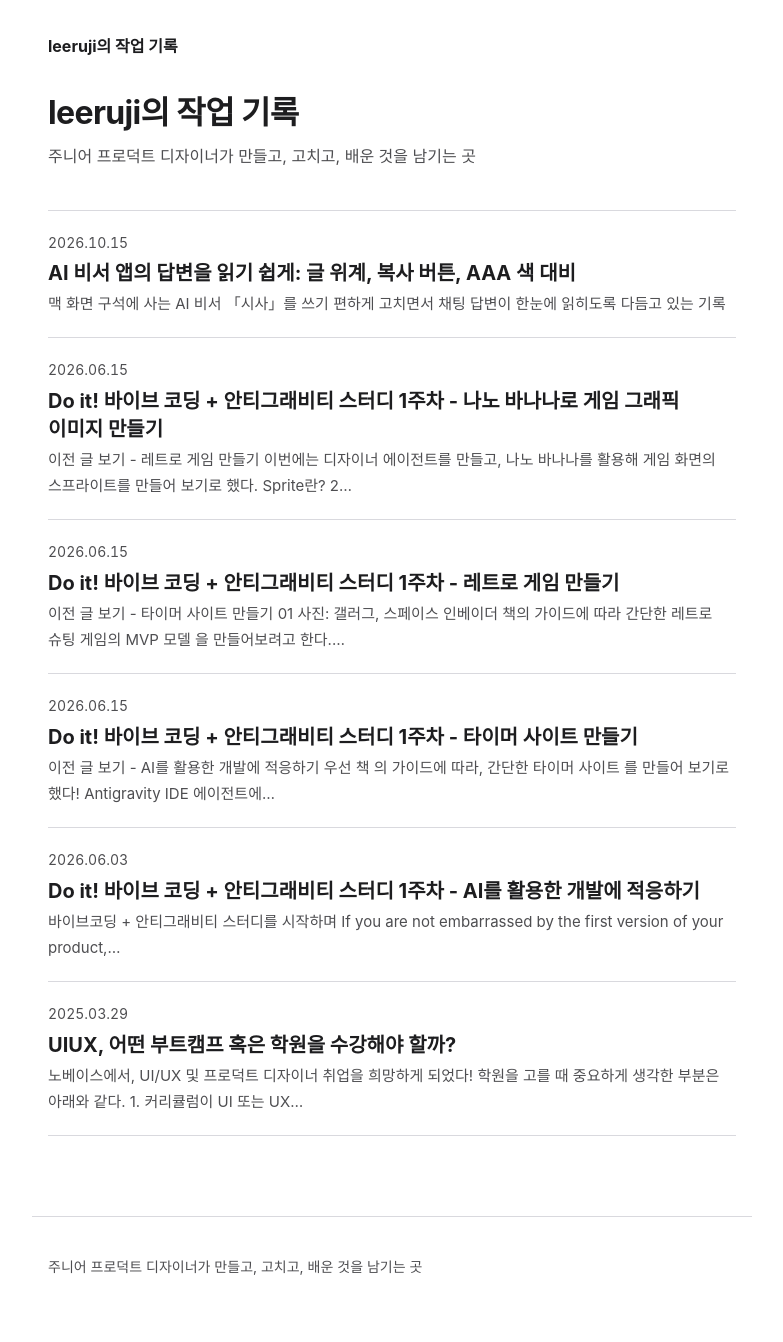
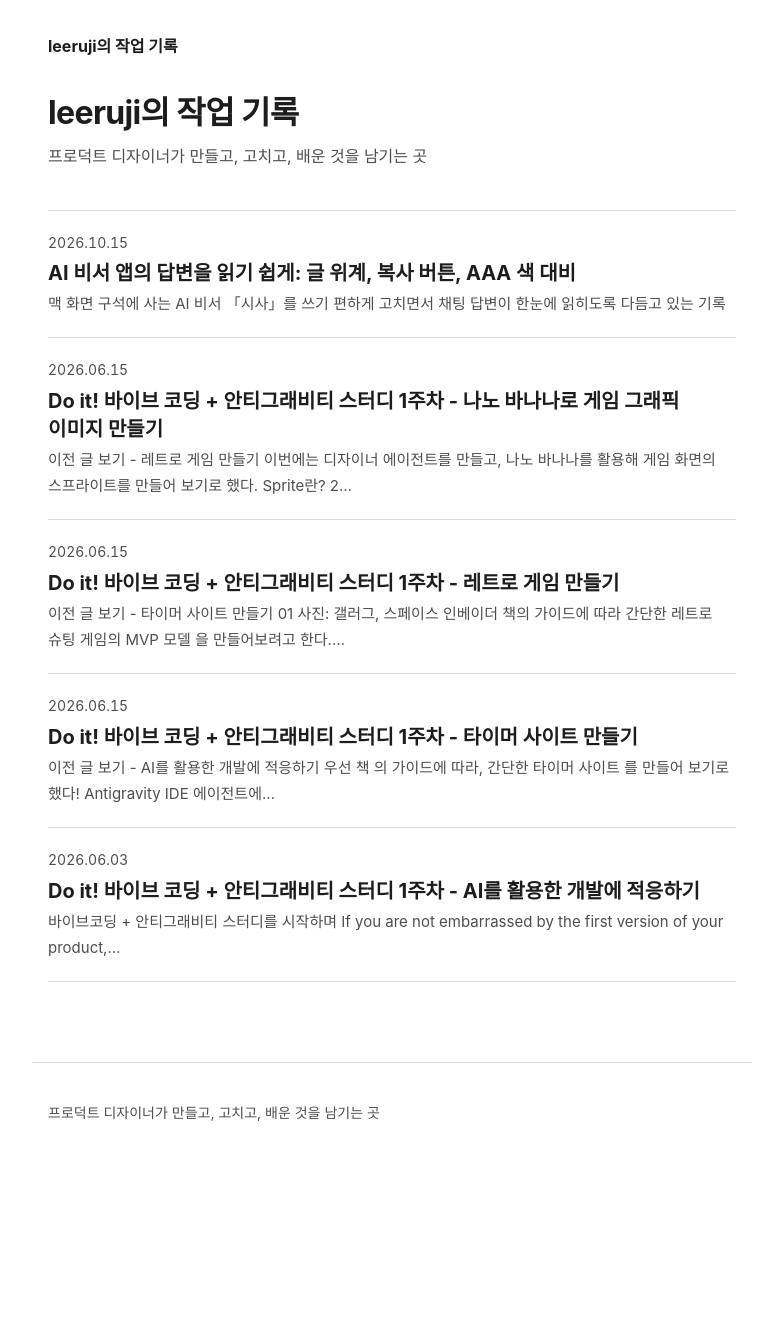
Before and after one commit to leeruji/leeruji.github.io, a Jekyll site: the page built from index.html, in a window 1280 px wide. Shown: the whole page, without its empty margins (248-1031 px from the left). Built offline with Jekyll 4.4.1, drawn with Linux system fonts in a browser that asks for light colours; after the commit the page ends 1188 px from its top, so only the background shows below that; part of the change alters nothing that is shown.

Commit message:
chore: 부트캠프 글 내리고 소개에서 '주니어' 빼기
Co-Authored-By: Claude Opus 5.5 <noreply@anthropic.com>

```diff
--- a/_config.yml
+++ b/_config.yml
@@ -1,5 +1,5 @@
 title: leeruji의 작업 기록
-description: 주니어 프로덕트 디자이너가 만들고, 고치고, 배운 것을 남기는 곳
+description: 프로덕트 디자이너가 만들고, 고치고, 배운 것을 남기는 곳
 lang: ko
 timezone: Asia/Seoul
 markdown: kramdown
--- a/_posts/2025-03-29-tistory-2.html
+++ /dev/null
@@ -1,59 +0,0 @@
----
-layout: post
-title: "UIUX, 어떤 부트캠프 혹은 학원을 수강해야 할까?"
-date: 2025-03-29 02:03:48 +0900
-summary: "노베이스에서, UI/UX 및 프로덕트 디자이너 취업을 희망하게 되었다! 학원을 고를 때 중요하게 생각한 부분은 아래와 같다. 1. 커리큘럼이 UI 또는 UX…"
-tags: ["Code it :Product design", "KDT", "UI", "UX"]
-original: https://meldue.tistory.com/2
----
-<p>노베이스에서, UI/UX 및 프로덕트 디자이너 취업을 희망하게 되었다!</p>
-<p>학원을 고를 때 중요하게 생각한 부분은 아래와 같다.</p>
-
-<p><strong>1. 커리큘럼이 UI 또는 UX쪽에만 치우쳐있지는 않은지?</strong> (말로만 둘 다 중요하게 가르친다고 하는 학원도 많았다.)</p>
-<p><strong>2. 내배카로 KDT 또는 국비무료지원이 되는지? 훈련 장려금이 나오는지?</strong></p>
-<p>(유료강의가 확실하게 퀄리티가 다르다면 유료도 고려해볼만했으나 돈이 없는 것도 사실이었다)</p>
-<p><strong>3. 강사 정보가 명확히 공개되어 있는지? 강사의 경력이 가르침에 부족하지는 않은지?</strong></p>
-<p><strong>4. 강사의 작업물 스타일이나 강의 내용이 최신을 따라가지 못하고 올드한지?</strong></p>
-<p><strong>5. 취업 연계 또는 인턴십 기회가 주어지는지?</strong></p>
-<p><strong>6. 수료 후에도 포트폴리오 피드백과 취업 준비 도움을 꼼꼼하게 받을 수 있는지?</strong></p>
-<p><strong>7. 무작정 빠른 취업보다는 제대로 배울 수 있는 6~7개월의 강의 과정을 원하는데 강의 과정이 너무 짧지는 않은지?</strong></p>
-<p><strong>8. 학원 내에서 스터디가 가능하거나 수강생끼리 커뮤니케이션을 쌓을 수 있는 곳인지?</strong></p>
-<p><strong>9. 성실하고 빡세게 배울 수 있는 곳인지? 체계적인 시간표나 학습표가 정해져있는지?</strong></p>
-<p><strong>10. 강의 커리큘럼이 기간에 비해 늘어지지 않는지? 불필요한 툴 강의나 내용 비중이 많지는 않은지?</strong></p>
-<p><strong>11. 강의에 대한 후기가 어떤지?</strong></p>
-<p><strong>12. 개강일이 멀지는 않은지?</strong></p>
-<p><strong>13. HRD의 고용취업률이 낮지는 않은지?</strong></p>
-<p><strong>14. 매 강의마다 강사가 바뀌는지? 담임제로 끝까지 책임이 가능한지?</strong></p>
-<p><strong>15. 프로덕트 기획까지 배울 수 있는지?</strong></p>
-<p><strong>16. 필수항목은 아니지만 이왕이면 도서비 지원, 학습 장비 및 공간 대여, 메타버스 적극 활용 및 커뮤니티까지 지원해주는 곳이면 더욱 최고!!</strong></p>
-<hr>
-<p>하나 하나 꼼꼼히 따져보다보니 모든 것에 부합하는 곳은 사실상 거의 없었다.</p>
-<p>유명한 학원이라고 해서 찾아보니 UI에만 집중이 되어있다던가, 강사진 변동 이슈가 잦다던가, 마음에 들더라도 개강일이 너무 멀다던가 과정이 너무 짧았다. (전체적으로 조사한 학원 및 부트캠프는 내일배움캠프, 오즈코딩스쿨, 디자인나스, 봄디자인, 유디아카데미, 리메인, 디프렙, 아마스에잇, 윤빌리티, 스튜디오 에틴, 하이미디어, 코드잇 스프린트 등과 같다. 카카오와 함께 하는 구름톤 딥다이브 프로덕트 디자인 과정도 관심이 있었으나 카카오와 구름톤의 명성을 건 만큼 경쟁률이 매우 셀 게 분명하고 개강일이 멀었다!)</p>
-
-<p>서치 중 <strong>'부트텐트'</strong>라는 좋은 부트캠프 집합 비교 사이트를 알게 되었다.</p>
-<p>사실 이미 라이브 설명회를 종종 듣고 있는 제로베이스 UIUX스쿨에 수강 신청을 해두었었는데,</p>
-<p>잘 알아보니 강의 기간이 짧기도 하고 과대광고라는 후기도 몇 개 보였다. 또 이왕 배울 거 프로덕트 기획까지 배우고 싶었다.</p>
-<p>(그래도 프리스쿨이나 학습계획표 등 시스템도 잘 되어있고 초심자에겐 환불을 꽤나 망설였을 만큼 매력적인 커리큘럼이었다...</p>
-<p>하지만 비싸다!!! 할인해도 그 돈이면 다른 학원 수업 4개는 들을 수 있다.)</p>
-
-<p>그러다 오즈코딩스쿨 프로덕트 디자인 부트캠프 공고를 보고 지원동기를 접수한 후 바로 합격 문자를 받았다.</p>
-<p>그 와중에도 다른 학원들과 열심히 비교하느라 꽤 바빴다.</p>
-
-<p>잠깐 들어갔던 오즈코딩스쿨 베이스캠프는 조금 어둡고 딱딱했던 상세페이지와는 다르게 꽤 분위기가 훈훈해서 좋은 인상이 있다.</p>
-<p>커리큘럼도 제법 마음에 들었지만, 짧은 수강기간과 불명확한 강사진 공개가 조금 마음에 걸렸다.</p>
-<hr>
-<p>그러다 부트텐트를 통해 <strong>코드잇 스프린트 프로덕트 디자이너 트랙</strong> 모집 공고를 보게 되었는데</p>
-<p>세상에 이럴수가!!! 광고가 아니고 진짜로 너무나도 마음에 쏙 들었다. 최신식으로 탄탄한 커리큘럼이 좋았다.</p>
-<p>(그리고 핑크오타쿠 맞춤으로 상세페이지가 핑크하게 밝은 것이 마음에 들음..ㅎ)</p>
-
-<p>또 K-디지털 트레이닝이라는 프로그램을 통해 내배카로 전액 무료지원이 가능했고 매달 출석률에 따라 31만원 이상 훈련지원금을 받을 수 있었고, 16번에 적은 내용도 모두 해당했다.</p>
-
-<p>다른 곳은 우수 수료생에 한해 인턴십 기회 제공이라고 되어 있었는데, 코드잇은 수료생 100% 인턴십 기회 제공이었다.</p>
-<p>또 7개월이라는 긴 수업기간과 지원서 1차 합격 &gt; 2차 과제 및 서류 제출  AI인터뷰(면접)까지 면밀히 검토하는 것이 좋았다.</p>
-<p>그 만큼 지원자가 많은 곳이라는 얘기 아닐까?</p>
-
-<p>2차 과제 제출을 위해 코드잇 프리코스에서 토픽 2개를 완료했는데,</p>
-<p>강의가 너무 깔끔해서 이해하기 쉽고 모르는 것이 있으면 그 부분에 대해 질문할 수 있는 커뮤니티도 있어서 정말 좋았다.</p>
-<p>강의가 너무 마음에 들어서 합격이 더욱 간절해졌다..</p>
-
-<p>내일은 코드잇 스프린트 프로덕트 디자이너 트랙에 지원한 결과 후기를 써야겠다! ☺️</p>
```
